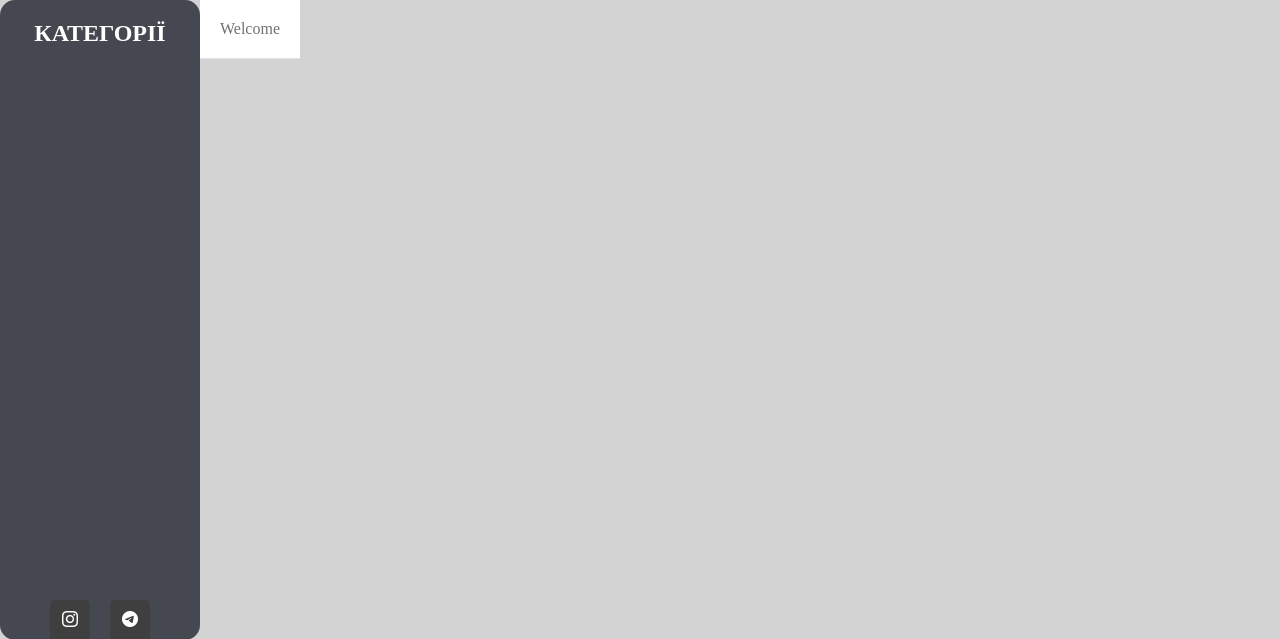
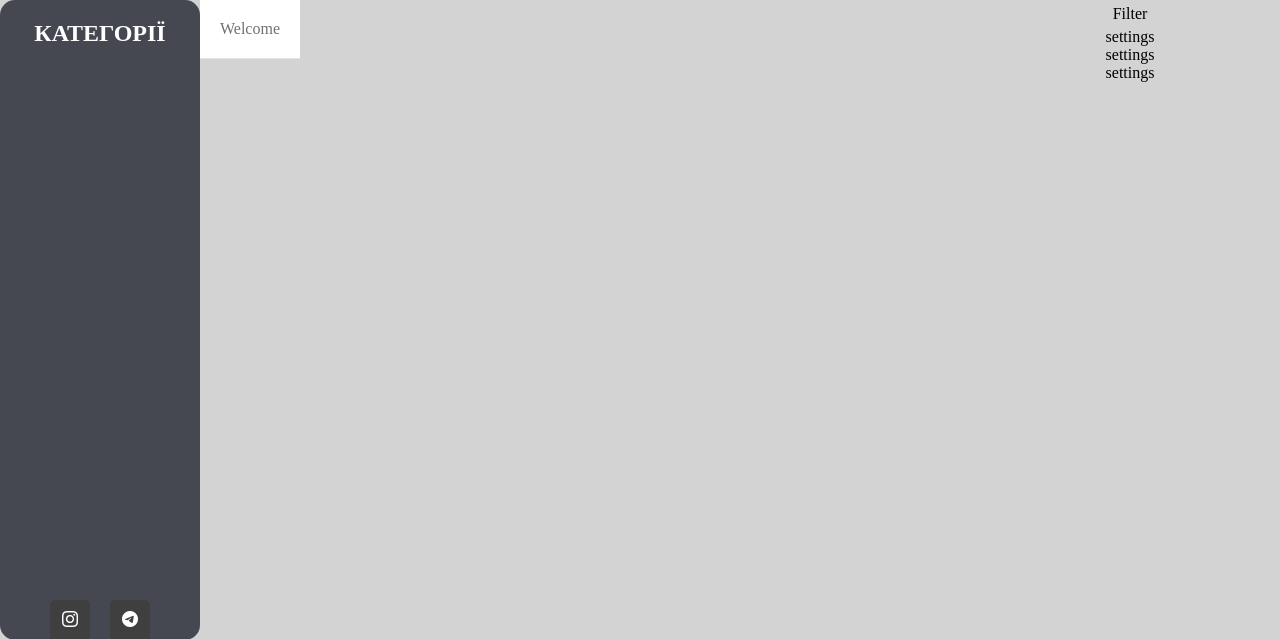
Before and after one commit to DmytroBiletskyi/labhunter, a Django app: page / in a window 1280 px wide. Shown: the part 68-707 px from the top of the page. Run offline with Django 4.2, Linux system fonts and the light colour scheme; data that the repository does not hold is empty.

Commit message:
add to templates and static the first filter settings

```diff
--- a/labhunter/service/static/service/css/styles.css
+++ b/labhunter/service/static/service/css/styles.css
@@ -187,3 +187,19 @@ a{
 .content .list-articles .button-buy-lab:hover{
     background-color: #24a319;
 }
+
+.block-filter{
+    display: flex;
+    flex-direction: column;
+    width: 300px;
+    max-width: 300px;
+    margin-left: auto;
+    align-items: center;
+    justify-content: center;
+}
+
+.block-filter .head {
+    padding: 5px;
+    display: block;
+    max-width: 200px;
+}
--- a/labhunter/service/templates/service/base.html
+++ b/labhunter/service/templates/service/base.html
@@ -53,5 +53,13 @@
             </div>
         </div>
     </div>
+    <div class="block-filter">
+        <div class="head">
+            Filter
+        </div>
+        <div>settings</div>
+        <div>settings</div>
+        <div>settings</div>
+    </div>
 </body>
 </html>
--- a/labhunter/service/templates/service/home.html
+++ b/labhunter/service/templates/service/home.html
@@ -9,7 +9,7 @@
 		<p>Предмет: {{l.sub}}</p>
 		{% autoescape on %}
 	    <div class="item">
-	        <img src="{{ l.photo.url }}" width="300" height="400">
+	        <img src="{{ l.photo.url }}" width="220" height="320">
 	    </div>
 		{% endautoescape %}
 				<button type="button" class="button-buy-lab"><a href="#">Купити</a></button>
```
